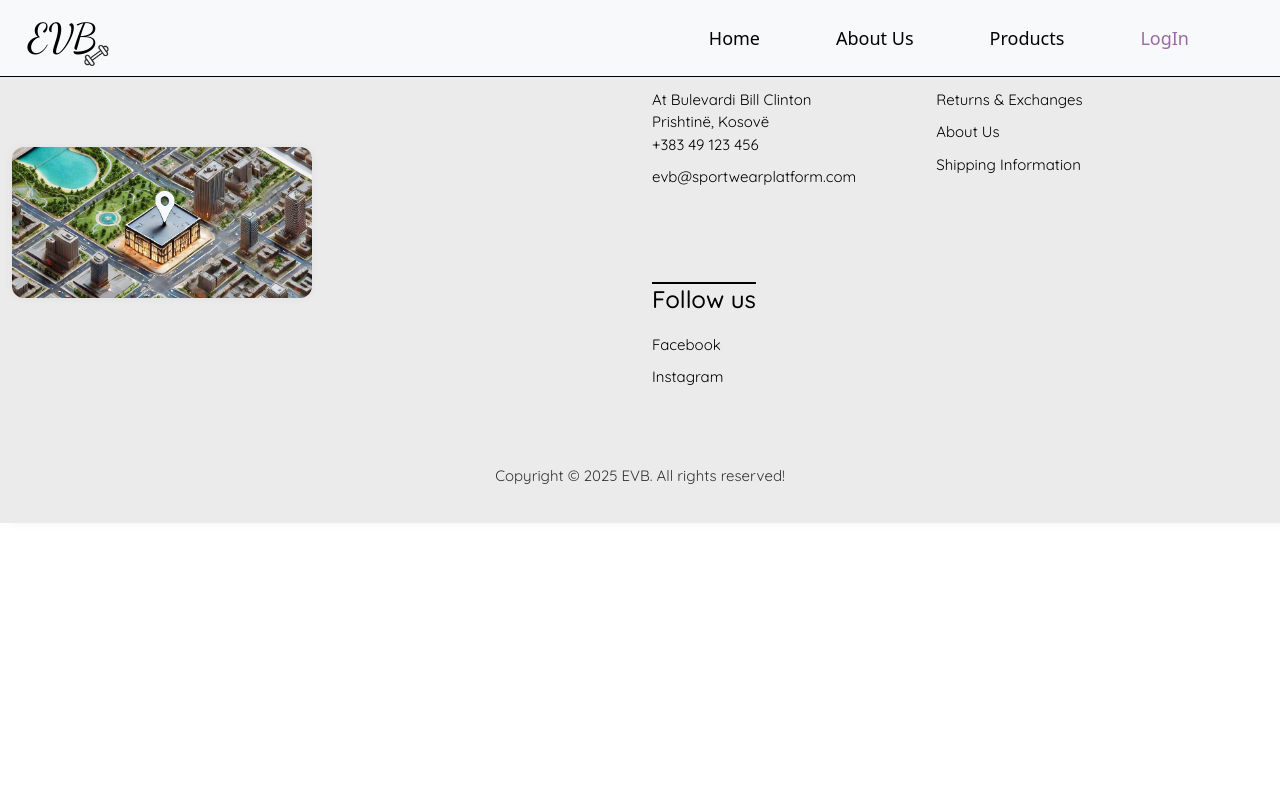
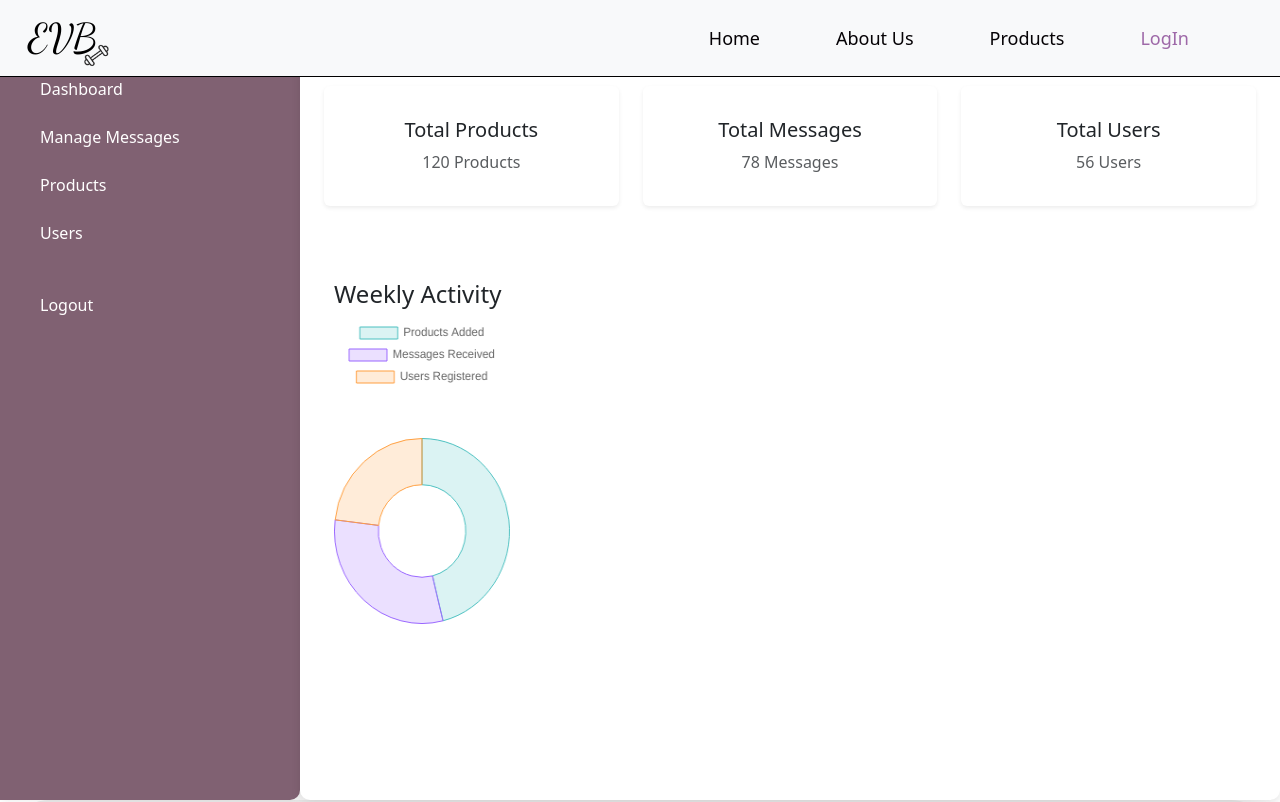
Before and after one commit to ermelahoxhaa/EVB-Sport, a Vue app in the folder frontend/vue-login-app/: page /dashboard in a window 1280 px wide. Shown: the top 802 px of the page. Built offline with nearby package versions, Linux system fonts and the light colour scheme; sample sign-in values are in the browser's storage.

Commit message:
Started working on Dashboard

```diff
--- a/frontend/vue-login-app/package.json
+++ b/frontend/vue-login-app/package.json
@@ -10,8 +10,10 @@
   "dependencies": {
     "axios": "^1.8.4",
     "bootstrap": "^5.3.5",
+    "chart.js": "^4.4.9",
     "core-js": "^3.8.3",
     "vue": "^3.2.13",
+    "vue-chartjs": "^5.3.2",
     "vue-router": "^4.5.0"
   },
   "devDependencies": {
--- /dev/null
+++ b/frontend/vue-login-app/src/components/DashboardView.vue
@@ -0,0 +1,156 @@
+<template>
+  <div class="d-flex flex-column flex-md-row">
+    <div class="sidebar-custom p-3 vh-100">
+      <h4 class="text-center mb-4">SportWear Admin</h4>
+      <ul class="nav flex-column">
+        <li class="nav-item mb-2">
+          <a class="nav-link text-white" href="#"><i class="fas fa-home me-2"></i>Dashboard</a>
+        </li>
+        <li class="nav-item mb-2">
+          <a class="nav-link text-white" href="#"><i class="fas fa-comment-dots me-2"></i>Manage Messages</a>
+        </li>
+        <li class="nav-item mb-2">
+          <a class="nav-link text-white" href="#"><i class="fas fa-box-open me-2"></i>Products</a>
+        </li>
+        <li class="nav-item mb-2">
+          <a class="nav-link text-white" href="#"><i class="fas fa-users me-2"></i>Users</a>
+        </li>
+        <li class="nav-item mt-4">
+          <a class="nav-link text-white" href="#"><i class="fas fa-sign-out-alt me-2"></i>Logout</a>
+        </li>
+      </ul>
+    </div>
+
+    <div class="flex-grow-1 p-4 content-custom">
+      <h2 class="mb-4">Welcome to the Admin Dashboard</h2>
+
+      <div class="row mb-5 stats-container">
+        <div class="col-12 col-sm-6 col-md-4 mb-3" v-for="stat in stats" :key="stat.title">
+          <div class="card shadow-sm border-0 text-center p-3 stat-card h-100">
+            <i :class="stat.icon + ' stat-icon'"></i>
+            <h5 class="mt-3">{{ stat.title }}</h5>
+            <p class="text-muted">{{ stat.value }}</p>
+          </div>
+        </div>
+      </div>
+
+      <div class="weekly-activity">
+        <h4>Weekly Activity</h4>
+        <canvas id="activityChart" height="200"></canvas>
+      </div>
+    </div>
+  </div>
+</template>
+
+<script setup>
+import { onMounted } from 'vue';
+import Chart from 'chart.js/auto';
+
+const stats = [
+  { title: 'Total Products', value: '120 Products', icon: 'fas fa-box-open' },
+  { title: 'Total Messages', value: '78 Messages', icon: 'fas fa-comment-dots' },
+  { title: 'Total Users', value: '56 Users', icon: 'fas fa-users' },
+];
+
+onMounted(() => {
+  const ctx = document.getElementById('activityChart').getContext('2d');
+  new Chart(ctx, {
+    type: 'doughnut',
+    data: {
+      labels: ['Products Added', 'Messages Received', 'Users Registered'],
+      datasets: [{
+        data: [30, 20, 15],
+        backgroundColor: ['rgba(75,192,192,0.2)', 'rgba(153,102,255,0.2)', 'rgba(255,159,64,0.2)'],
+        borderColor: ['rgba(75,192,192,1)', 'rgba(153,102,255,1)', 'rgba(255,159,64,1)'],
+        borderWidth: 1
+      }]
+    },
+    options: {
+      responsive: true
+    }
+  });
+});
+</script>
+
+<style scoped>
+
+
+.sidebar-custom {
+  width: 300px;
+  background-color: rgb(128, 97, 114);
+  color: white;
+  box-shadow: 2px 0 10px rgba(0, 0, 0, 0.1);
+  border-radius: 0 10px 10px 0;
+  overflow: hidden;
+}
+
+.content-custom {
+  background-color: #fff;
+  border-radius: 10px;
+  box-shadow: 0 4px 10px rgba(0, 0, 0, 0.1);
+}
+
+.stat-card {
+  background-color: #fff;
+  border-radius: 6px;
+  transition: transform 0.3s ease, box-shadow 0.3s ease;
+}
+
+.stat-card:hover {
+  transform: translateY(-5px);
+  box-shadow: 0 6px 12px rgba(0, 0, 0, 0.2);
+}
+
+.stat-icon {
+  font-size: 40px;
+  color: #8f5e70;
+}
+
+.weekly-activity {
+  max-width: 40%;
+  margin-top: 5px;
+  border-radius: 10px;
+  padding: 10px;
+
+}
+
+canvas {
+  max-width: 50% !important;
+  height: auto;
+}
+
+@media (max-width: 768px) {
+  .sidebar-custom {
+    width: 120px;
+  }
+
+  .content-custom h2 {
+    font-size: 20px;
+  }
+
+  .stat-card {
+    height: 115px;
+  }
+}
+
+@media (max-width: 480px) {
+  .sidebar-custom {
+    width: 100%;
+    height: auto;
+    border-radius: 0;
+  }
+
+  .content-custom {
+    width: 100%;
+    padding: 15px;
+  }
+
+  .stat-card {
+    height: 100px;
+  }
+
+  .weekly-activity {
+    padding: 8px;
+  }
+}
+</style>
--- a/frontend/vue-login-app/src/router/index.js
+++ b/frontend/vue-login-app/src/router/index.js
@@ -1,10 +1,14 @@
 import { createRouter, createWebHistory } from 'vue-router'
 import LoginComponent from '../components/LoginComponent.vue'
 import SignUp from '../components/SignUp.vue'
+import DashboardView from '../components/DashboardView.vue';
+
 
 const routes = [
   { path: '/login', name: 'Login', component: LoginComponent },
-  { path: '/signup', name: 'Signup', component: SignUp }
+  { path: '/signup', name: 'Signup', component: SignUp },
+  { path: '/dashboard', name: 'Dashboard', component: DashboardView, meta: { requiresAuth: true } }
+
 ]
 
 const router = createRouter({
```
Also changed, not shown: 1 other file (tests, documents, lock files or other folders).
